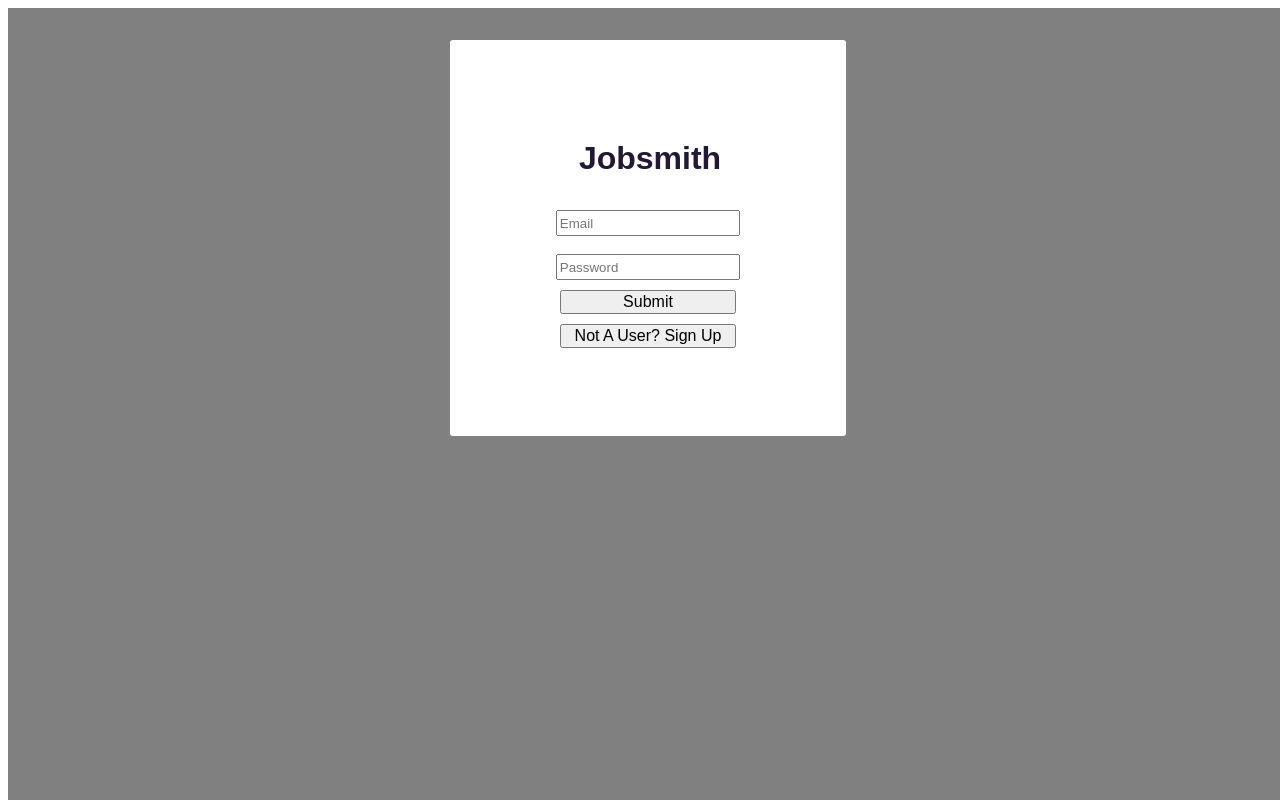
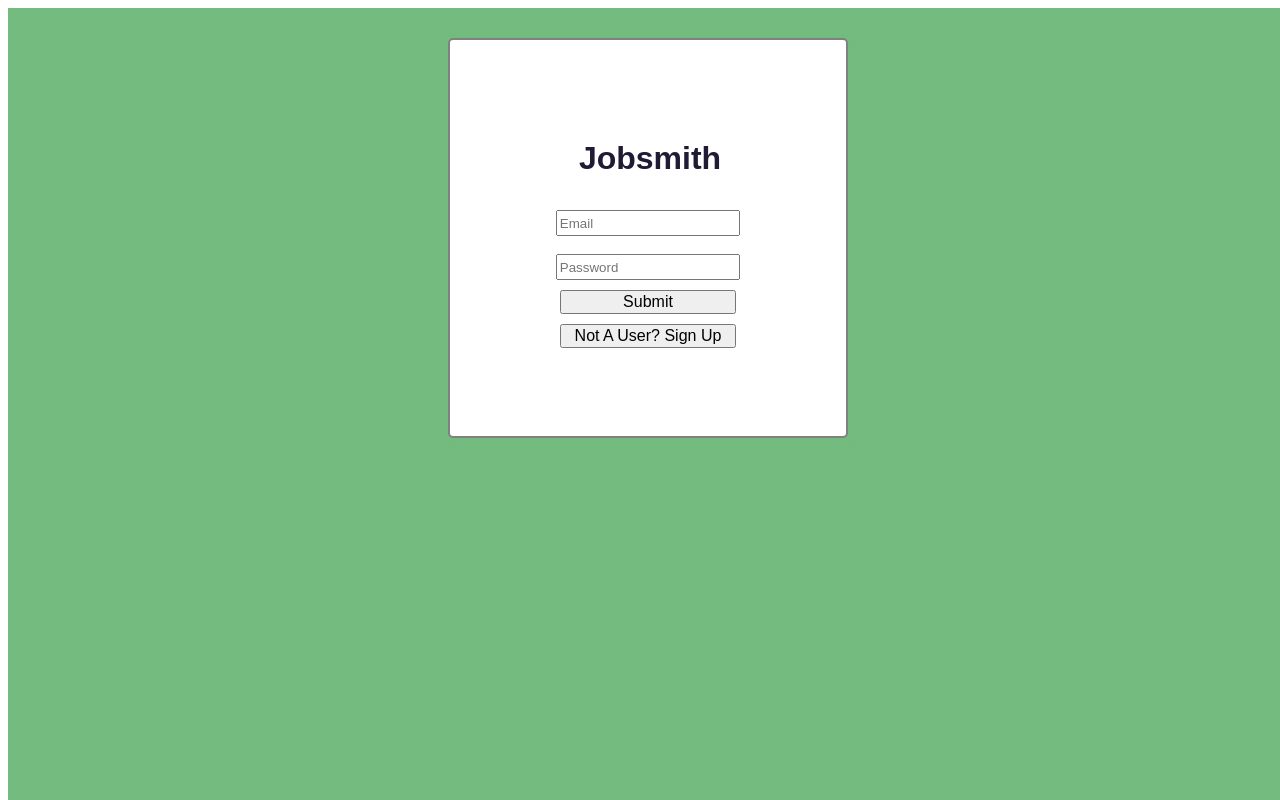
Before and after one commit to Job-Smith/JobSmith, a React app: page / in a window 1280 px wide. Built offline with nearby package versions, Linux system fonts and the light colour scheme; no server answers.

Commit message:
commit before adding logo

```diff
--- a/src/containers/Login/Login.css
+++ b/src/containers/Login/Login.css
@@ -1,7 +1,8 @@
 #loginContainer {
     width: 100%;
     height: 100%;
-    background-color: grey;
+    /* background-color: grey; */
+    background-color: rgb(115, 187, 127);
     z-index: 1000;
     opacity: 1;
     position: fixed;
@@ -19,7 +20,7 @@
     font-family: Arial, Helvetica, sans-serif;
     box-sizing: border-box;
     padding: 100px;
-    box-shadow: 1px 5px 5px 5px grey;
+    box-shadow: 1px 5px 5px 5px rgb(115, 187, 127); ;
     opacity: none;
 }
 #loginHeader {
--- a/src/containers/SignUp/SignUp.css
+++ b/src/containers/SignUp/SignUp.css
@@ -1,7 +1,8 @@
 #signUpContainer {
     width: 100%;
     height: 100%;
-    background-color: grey;
+    /* background-color: grey; */
+    background-color: rgb(135, 184, 193);
     z-index: 1000;
     opacity: 1;
     position: fixed;
@@ -20,7 +21,7 @@
     font-family: Arial, Helvetica, sans-serif;
     box-sizing: border-box;
     padding: 100px;
-	box-shadow: 1px 5px 5px 5px grey;
+	box-shadow: 1px 5px 5px 5px rgb(135, 184, 193);
 	opacity: none;
 }
 #signUpHeader {
```
